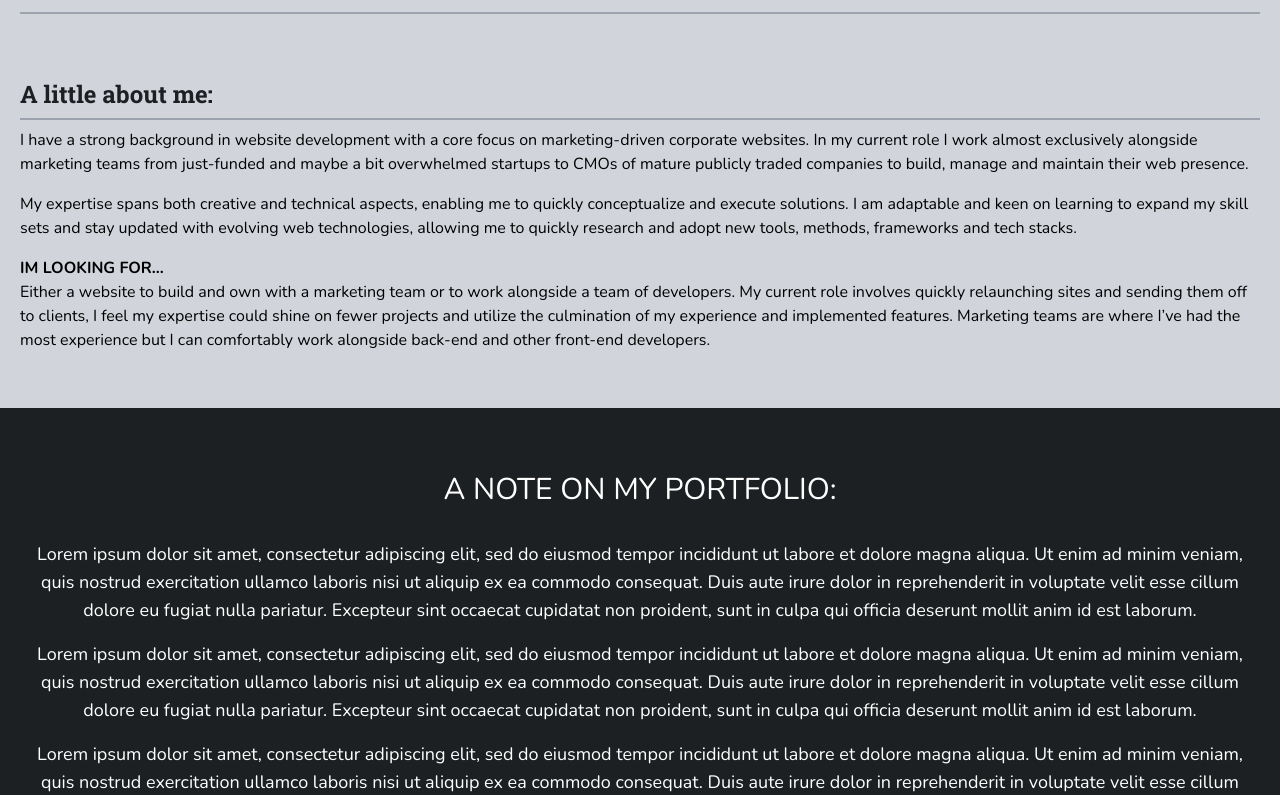
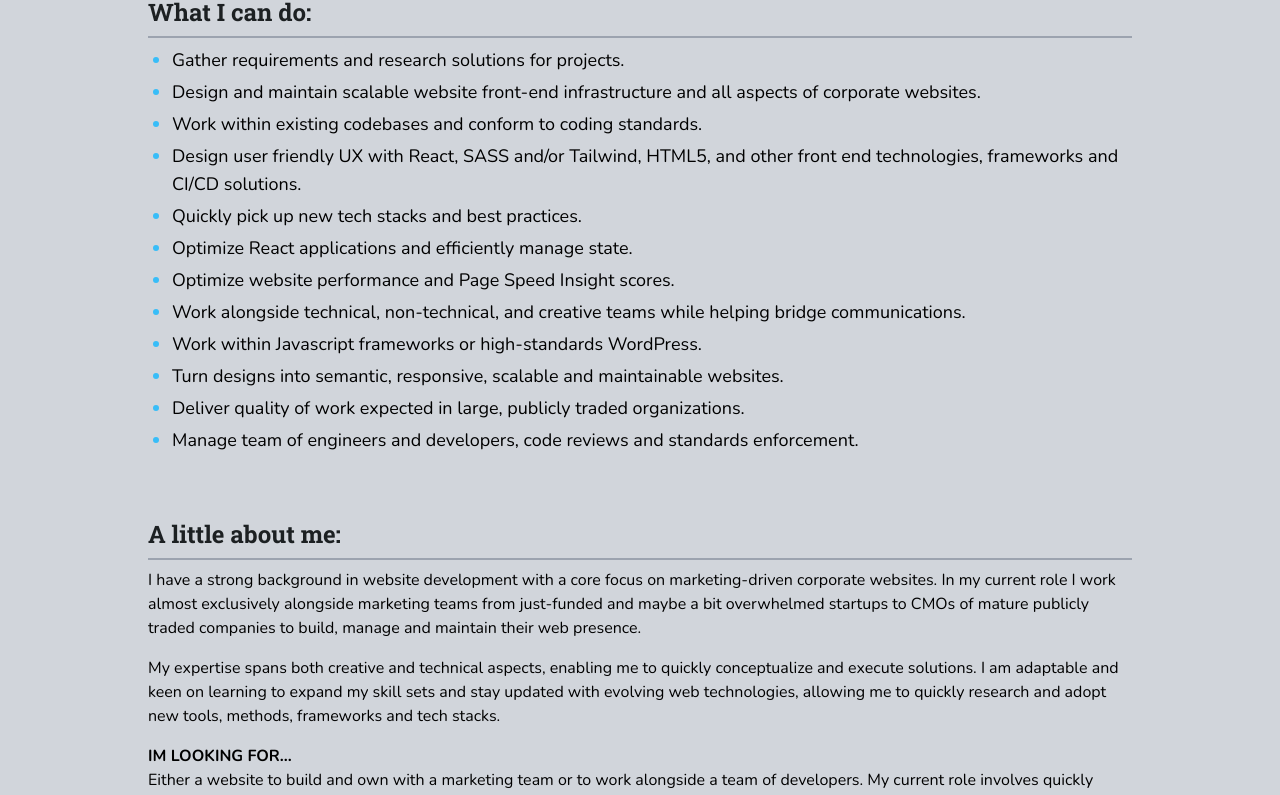
Before and after one commit to adam-sch/2024, a React (Create React App) app: page / in a window 1280 px wide. Shown: the part 657-1452 px from the top of the page. Built offline with nearby package versions, Linux system fonts and the light colour scheme.

Commit message:
some content updates + container width

```diff
--- a/src/App.js
+++ b/src/App.js
@@ -59,6 +59,20 @@ function App() {
       <Section classes="what-i-can-do">
         <SectionHeading>What I can do:</SectionHeading>
 
+        <CanDoLineGroup>
+          <CanDoLineItem>Gather requirements and research solutions for projects.</CanDoLineItem>
+          <CanDoLineItem>Design and maintain scalable website front-end infrastructure and all aspects of corporate websites.</CanDoLineItem>
+          <CanDoLineItem>Work within existing codebases and conform to coding standards.</CanDoLineItem>
+          <CanDoLineItem>Design user friendly UX with React, SASS and/or Tailwind, HTML5, and other front end technologies, frameworks and CI/CD solutions.</CanDoLineItem>
+          <CanDoLineItem>Quickly pick up new tech stacks and best practices.</CanDoLineItem>
+          <CanDoLineItem>Optimize React applications and efficiently manage state.</CanDoLineItem>
+          <CanDoLineItem>Optimize website performance and Page Speed Insight scores.</CanDoLineItem>
+          <CanDoLineItem>Work alongside technical, non-technical, and creative teams while helping bridge communications.</CanDoLineItem>
+          <CanDoLineItem>Work within Javascript frameworks or high-standards WordPress.</CanDoLineItem>
+          <CanDoLineItem>Turn designs into semantic, responsive, scalable and maintainable websites.</CanDoLineItem>
+          <CanDoLineItem>Deliver quality of work expected in large, publicly traded organizations.</CanDoLineItem>
+          <CanDoLineItem>Manage team of engineers and developers, code reviews and standards enforcement.</CanDoLineItem>
+        </CanDoLineGroup>
       </Section>
 
       <Section classes="about">
@@ -72,9 +86,9 @@ function App() {
 
       <Section classes="portfolio bg-custom-dark-slate text-white py-16 text-center mt-10 text-lg">
         <h2 className="text-3xl uppercase mb-8">A note on my Portfolio:</h2>
-        <p>Lorem ipsum dolor sit amet, consectetur adipiscing elit, sed do eiusmod tempor incididunt ut labore et dolore magna aliqua. Ut enim ad minim veniam, quis nostrud exercitation ullamco laboris nisi ut aliquip ex ea commodo consequat. Duis aute irure dolor in reprehenderit in voluptate velit esse cillum dolore eu fugiat nulla pariatur. Excepteur sint occaecat cupidatat non proident, sunt in culpa qui officia deserunt mollit anim id est laborum.</p>
-        <p>Lorem ipsum dolor sit amet, consectetur adipiscing elit, sed do eiusmod tempor incididunt ut labore et dolore magna aliqua. Ut enim ad minim veniam, quis nostrud exercitation ullamco laboris nisi ut aliquip ex ea commodo consequat. Duis aute irure dolor in reprehenderit in voluptate velit esse cillum dolore eu fugiat nulla pariatur. Excepteur sint occaecat cupidatat non proident, sunt in culpa qui officia deserunt mollit anim id est laborum.</p>
-        <p>Lorem ipsum dolor sit amet, consectetur adipiscing elit, sed do eiusmod tempor incididunt ut labore et dolore magna aliqua. Ut enim ad minim veniam, quis nostrud exercitation ullamco laboris nisi ut aliquip ex ea commodo consequat. Duis aute irure dolor in reprehenderit in voluptate velit esse cillum dolore eu fugiat nulla pariatur. Excepteur sint occaecat cupidatat non proident, sunt in culpa qui officia deserunt mollit anim id est laborum.</p>
+        <p>For the last eight years I have been operating under <strong>Non Disclosure Agreements</strong> which limits my work examples, however the caliber of sites and clients I currently work with can be found at atre.net/clients. As VP of Engineering I am still very hands-on with projects and had a heavy hand in many of our client sites. I was also utilized for any architecture concerns, complex front end builds and high visibility projects. On top of the B2B corporate sites, I’ve also had a hand in internal and private applications.</p>
+
+        <p>This résumé itself can be viewed as an example via the source code on github here. This app utilizes some straightforward core React examples, Tailwind, and a simple deploy-from-git. Of course there are many more elements and levels of detail that would go into a real production site that I am experienced with but outside the scope of this application.</p>
       </Section>
 
       <Section classes="work-history">
@@ -244,7 +258,7 @@ function Skills( {filterType} ) {
 function Section({ children, classes }) {
   return (
     <section className={"mt-10 mb-14 " + classes}>
-      <div className="container lg:max-w-screen-xl mx-auto px-5">{children}</div>
+      <div className="container lg:max-w-screen-lg mx-auto px-5">{children}</div>
     </section>
   )
 }
@@ -282,10 +296,23 @@ function WorkHistoryLineGroup({ children }) {
     <ul className="work-history__line-items marker:text-sky-400 list-outside list-disc ml-6">
       {children}
     </ul>
-    )
+  )
 }
 function WorkHistoryLineItem({ children }) {
   return (
     <li className="text-md mt-1 mb-1">{children}</li>
   )
 }
+
+function CanDoLineGroup({ children }) {
+  return (
+    <ul className="can-do__line-items marker:text-sky-400 list-outside list-disc ml-6">
+      {children}
+    </ul>
+  )
+}
+function  CanDoLineItem({ children }) {
+  return (
+    <li className="text-lg mt-1 mb-1">{children}</li>
+  )
+}
```
